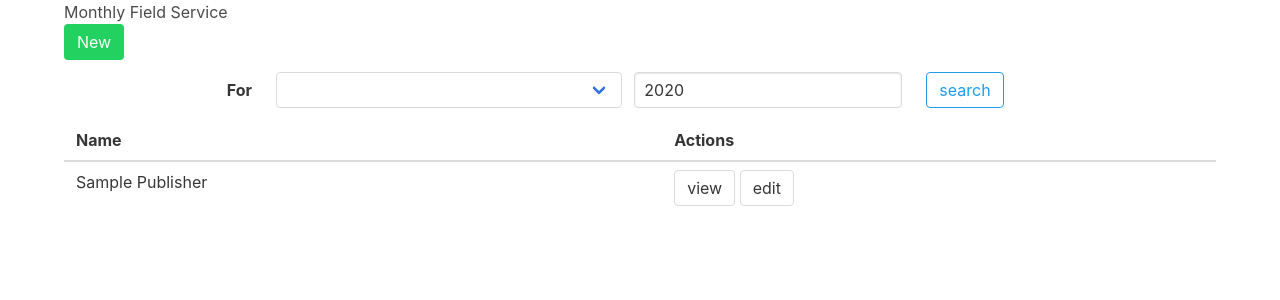
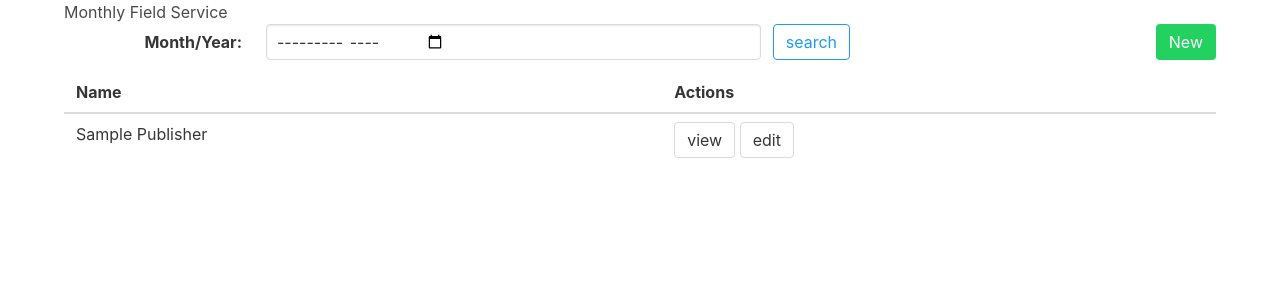
Before and after one commit to hanztura/congregationms, a Django app: template congregationms/templates/reports/monthlyfieldservice_list.html in a window 1280 px wide. Shown: the part 76-376 px from the top of the page. Run offline with Django 3.2, Linux system fonts and the light colour scheme; the template is opened without the code that fills it: most values are stand-ins (such as "Sample title", 1, 10 or a date in 2020).

Commit message:
use monthyear instead of month and year

```diff
--- a/congregationms/templates/reports/monthlyfieldservice_list.html
+++ b/congregationms/templates/reports/monthlyfieldservice_list.html
@@ -7,41 +7,31 @@
 {% block main %}
   <h1>Monthly Field Service</h1>
 
-  <div class="field">
+  <div class="field is-pulled-right">
     <div class="control">
       <a href='{% url "reports:mfs-create" %}'><button class="button is-success" title="Create new record">New</button></a>
     </div>
   </div>
 
+  <form>
     <div class="field is-horizontal">
       <div class="field-label is-normal">
-      <label class="label">For</label>
+        <label class="label">Month/Year:</label>
       </div>
       <div class="field-body">
         <div class="field">
           <div class="control">
-          <div class="select is-fullwidth">
-            <select name="_month" v-model="month" placeholder="month">
-              <option value="" disabled>Month</option>
-              <option v-for="m in months" :key="m.month" :value="m.month">[[ m.name ]]</option>
-            </select>
-          </div>
+              <input class="input" type="month" name="monthyear" value="{{monthyear}}">
           </div>
         </div>
         <div class="field is-grouped">
           <p class="control">
-          <input class="input" type="number" name="_year" v-model="year" placeholder="Year">
-        </p>
-        <p class="control">
-          <form>
-            <input type="hidden" name="month" :value="month">
-            <input type="hidden" name="year" :value="year">
               <input class="button is-info is-outlined" type="submit" value="search">
-          </form>
           </p>
         </div>
       </div>
     </div>
+  </form>
   <table class="table is-fullwidth">
     <thead>
       <tr>
@@ -69,59 +59,7 @@
       el: '#app',
       delimiters: ['[[', ']]'],
       data: () => ({
-        'date': null,
-        'month': {{ month }},
-        'year': {{ year }},
-        'months': [
-          {
-            month: 1,
-            name: 'January'
-          },
-          {
-            month: 2,
-            name: 'February'
-          },
-          {
-            month: 3,
-            name: 'March'
-          },
-          {
-            month: 4,
-            name: 'April'
-          },
-          {
-            month: 5,
-            name: 'May'
-          },
-          {
-            month: 6,
-            name: 'June'
-          },
-          {
-            month: 7,
-            name: 'July'
-          },
-          {
-            month: 8,
-            name: 'August'
-          },
-          {
-            month: 9,
-            name: 'September'
-          },
-          {
-            month: 10,
-            name: 'October'
-          },
-          {
-            month: 11,
-            name: 'November'
-          },
-          {
-            month: 12,
-            name: 'December'
-          }
-        ]
+
       })
     });
   </script>
```
Also changed, not shown: congregationms/reports/views.py (+10 -6 lines). Lines whose indentation alone changed are shown as unchanged.
